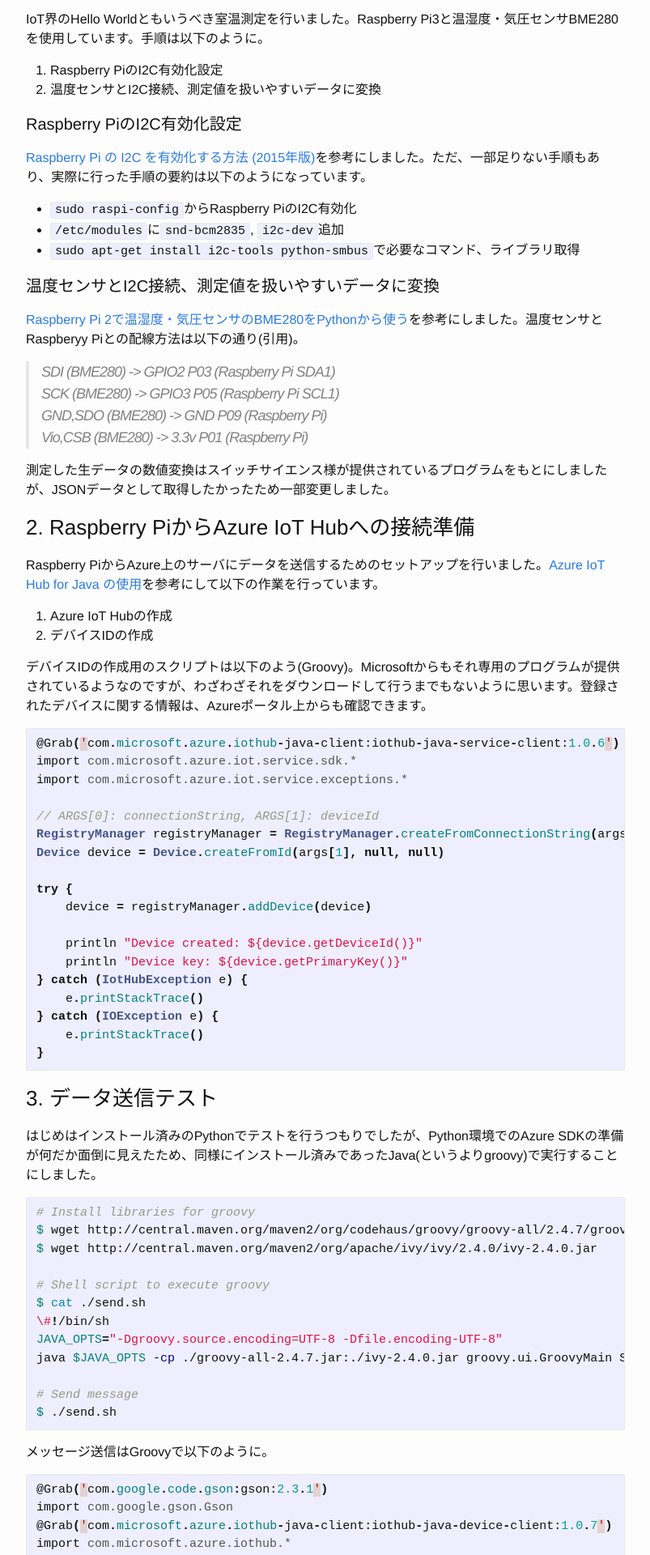
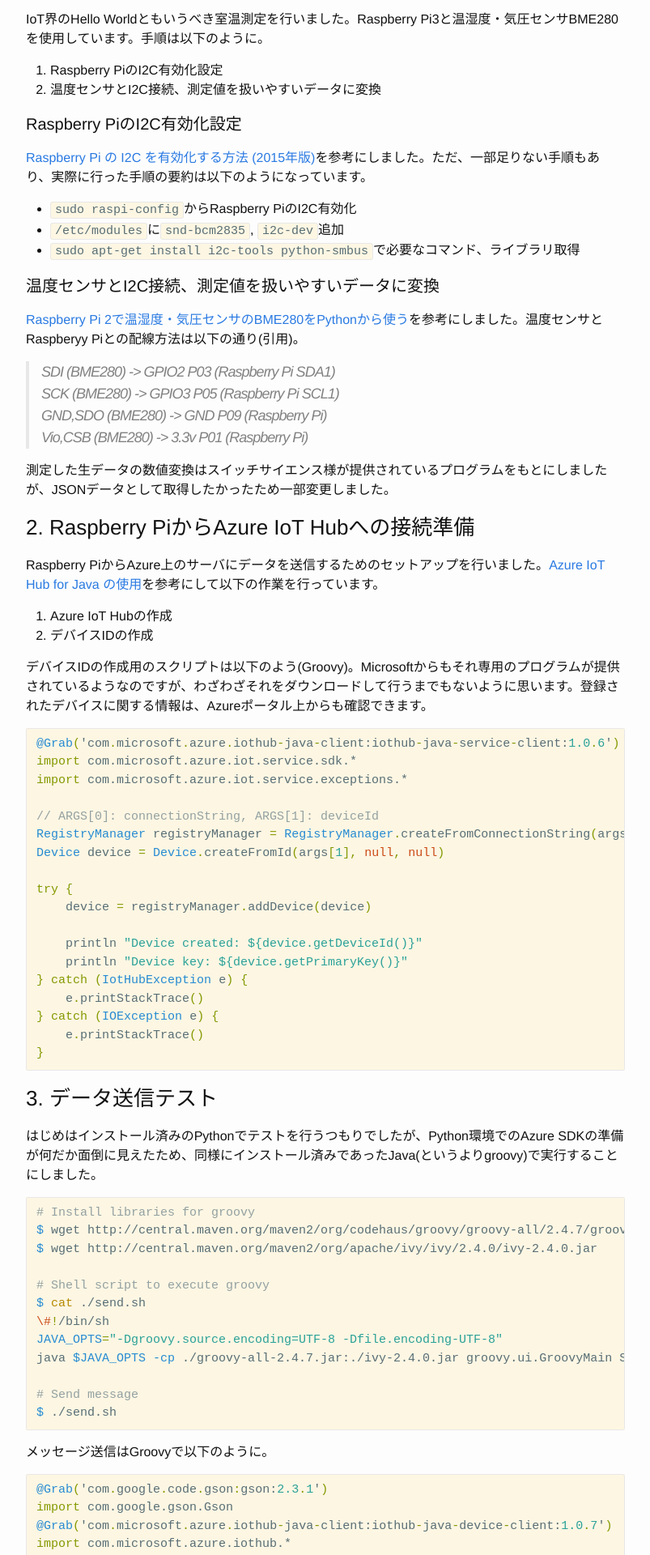
Before and after one commit to tiqwab/tiqwab.github.com, a Jekyll site: the page built from _posts/2016-06-26-azure-raspi-iot.md, in a window 1280 px wide. Shown: the part 568-2488 px from the top of the page at 81% size, without its empty margins (238-1041 px from the left). Built offline with Jekyll 4.4.1, drawn with Linux system fonts in a browser that asks for light colours.

Commit message:
Change syntax highlighting

```diff
--- /dev/null
+++ b/_sass/_custom.scss
@@ -0,0 +1,17 @@
+/* Syntax highlighting */
+$bg-color: #fdf6e3;
+
+.highlight {
+  background: $bg-color;
+  color: #586e75;
+
+  .highlighter-rouge & {
+    background: $bg-color;
+    color: #586e75;
+  }
+}
+
+pre, code {
+  background-color: $bg-color;
+  color: #586e75;
+}
--- /dev/null
+++ b/_sass/_syntax-highlighting-github.scss
@@ -0,0 +1,71 @@
+/**
+ * Syntax highlighting styles
+ */
+.highlight {
+    background: #fff;
+    @extend %vertical-rhythm;
+
+    .highlighter-rouge & {
+      background: #eef;
+    }
+
+    .c     { color: #998; font-style: italic } // Comment
+    .err   { color: #a61717; background-color: #e3d2d2 } // Error
+    .k     { font-weight: bold } // Keyword
+    .o     { font-weight: bold } // Operator
+    .cm    { color: #998; font-style: italic } // Comment.Multiline
+    .cp    { color: #999; font-weight: bold } // Comment.Preproc
+    .c1    { color: #998; font-style: italic } // Comment.Single
+    .cs    { color: #999; font-weight: bold; font-style: italic } // Comment.Special
+    .gd    { color: #000; background-color: #fdd } // Generic.Deleted
+    .gd .x { color: #000; background-color: #faa } // Generic.Deleted.Specific
+    .ge    { font-style: italic } // Generic.Emph
+    .gr    { color: #a00 } // Generic.Error
+    .gh    { color: #999 } // Generic.Heading
+    .gi    { color: #000; background-color: #dfd } // Generic.Inserted
+    .gi .x { color: #000; background-color: #afa } // Generic.Inserted.Specific
+    .go    { color: #888 } // Generic.Output
+    .gp    { color: #555 } // Generic.Prompt
+    .gs    { font-weight: bold } // Generic.Strong
+    .gu    { color: #aaa } // Generic.Subheading
+    .gt    { color: #a00 } // Generic.Traceback
+    .kc    { font-weight: bold } // Keyword.Constant
+    .kd    { font-weight: bold } // Keyword.Declaration
+    .kp    { font-weight: bold } // Keyword.Pseudo
+    .kr    { font-weight: bold } // Keyword.Reserved
+    .kt    { color: #458; font-weight: bold } // Keyword.Type
+    .m     { color: #099 } // Literal.Number
+    .s     { color: #d14 } // Literal.String
+    .na    { color: #008080 } // Name.Attribute
+    .nb    { color: #0086B3 } // Name.Builtin
+    .nc    { color: #458; font-weight: bold } // Name.Class
+    .no    { color: #008080 } // Name.Constant
+    .ni    { color: #800080 } // Name.Entity
+    .ne    { color: #900; font-weight: bold } // Name.Exception
+    .nf    { color: #900; font-weight: bold } // Name.Function
+    .nn    { color: #555 } // Name.Namespace
+    .nt    { color: #000080 } // Name.Tag
+    .nv    { color: #008080 } // Name.Variable
+    .ow    { font-weight: bold } // Operator.Word
+    .w     { color: #bbb } // Text.Whitespace
+    .mf    { color: #099 } // Literal.Number.Float
+    .mh    { color: #099 } // Literal.Number.Hex
+    .mi    { color: #099 } // Literal.Number.Integer
+    .mo    { color: #099 } // Literal.Number.Oct
+    .sb    { color: #d14 } // Literal.String.Backtick
+    .sc    { color: #d14 } // Literal.String.Char
+    .sd    { color: #d14 } // Literal.String.Doc
+    .s2    { color: #d14 } // Literal.String.Double
+    .se    { color: #d14 } // Literal.String.Escape
+    .sh    { color: #d14 } // Literal.String.Heredoc
+    .si    { color: #d14 } // Literal.String.Interpol
+    .sx    { color: #d14 } // Literal.String.Other
+    .sr    { color: #009926 } // Literal.String.Regex
+    .s1    { color: #d14 } // Literal.String.Single
+    .ss    { color: #990073 } // Literal.String.Symbol
+    .bp    { color: #999 } // Name.Builtin.Pseudo
+    .vc    { color: #008080 } // Name.Variable.Class
+    .vg    { color: #008080 } // Name.Variable.Global
+    .vi    { color: #008080 } // Name.Variable.Instance
+    .il    { color: #099 } // Literal.Number.Integer.Long
+}
--- a/_sass/_syntax-highlighting.scss
+++ b/_sass/_syntax-highlighting.scss
@@ -1,71 +1,84 @@
-/**
- * Syntax highlighting styles
- */
-.highlight {
-    background: #fff;
-    @extend %vertical-rhythm;
+/* Solarized Light
+For use with Jekyll and Pygments
+http://ethanschoonover.com/solarized
+SOLARIZED HEX      ROLE
+--------- -------- ------------------------------------------
+base01    #586e75  body text / default code / primary content
+base1     #93a1a1  comments / secondary content
+base3     #fdf6e3  background
+orange    #cb4b16  constants
+red       #dc322f  regex, special keywords
+blue      #268bd2  reserved keywords
+cyan      #2aa198  strings, numbers
+green     #859900  operators, other keywords
+*/
 
-    .highlighter-rouge & {
-      background: #eef;
-    }
-
-    .c     { color: #998; font-style: italic } // Comment
-    .err   { color: #a61717; background-color: #e3d2d2 } // Error
-    .k     { font-weight: bold } // Keyword
-    .o     { font-weight: bold } // Operator
-    .cm    { color: #998; font-style: italic } // Comment.Multiline
-    .cp    { color: #999; font-weight: bold } // Comment.Preproc
-    .c1    { color: #998; font-style: italic } // Comment.Single
-    .cs    { color: #999; font-weight: bold; font-style: italic } // Comment.Special
-    .gd    { color: #000; background-color: #fdd } // Generic.Deleted
-    .gd .x { color: #000; background-color: #faa } // Generic.Deleted.Specific
-    .ge    { font-style: italic } // Generic.Emph
-    .gr    { color: #a00 } // Generic.Error
-    .gh    { color: #999 } // Generic.Heading
-    .gi    { color: #000; background-color: #dfd } // Generic.Inserted
-    .gi .x { color: #000; background-color: #afa } // Generic.Inserted.Specific
-    .go    { color: #888 } // Generic.Output
-    .gp    { color: #555 } // Generic.Prompt
-    .gs    { font-weight: bold } // Generic.Strong
-    .gu    { color: #aaa } // Generic.Subheading
-    .gt    { color: #a00 } // Generic.Traceback
-    .kc    { font-weight: bold } // Keyword.Constant
-    .kd    { font-weight: bold } // Keyword.Declaration
-    .kp    { font-weight: bold } // Keyword.Pseudo
-    .kr    { font-weight: bold } // Keyword.Reserved
-    .kt    { color: #458; font-weight: bold } // Keyword.Type
-    .m     { color: #099 } // Literal.Number
-    .s     { color: #d14 } // Literal.String
-    .na    { color: #008080 } // Name.Attribute
-    .nb    { color: #0086B3 } // Name.Builtin
-    .nc    { color: #458; font-weight: bold } // Name.Class
-    .no    { color: #008080 } // Name.Constant
-    .ni    { color: #800080 } // Name.Entity
-    .ne    { color: #900; font-weight: bold } // Name.Exception
-    .nf    { color: #900; font-weight: bold } // Name.Function
-    .nn    { color: #555 } // Name.Namespace
-    .nt    { color: #000080 } // Name.Tag
-    .nv    { color: #008080 } // Name.Variable
-    .ow    { font-weight: bold } // Operator.Word
-    .w     { color: #bbb } // Text.Whitespace
-    .mf    { color: #099 } // Literal.Number.Float
-    .mh    { color: #099 } // Literal.Number.Hex
-    .mi    { color: #099 } // Literal.Number.Integer
-    .mo    { color: #099 } // Literal.Number.Oct
-    .sb    { color: #d14 } // Literal.String.Backtick
-    .sc    { color: #d14 } // Literal.String.Char
-    .sd    { color: #d14 } // Literal.String.Doc
-    .s2    { color: #d14 } // Literal.String.Double
-    .se    { color: #d14 } // Literal.String.Escape
-    .sh    { color: #d14 } // Literal.String.Heredoc
-    .si    { color: #d14 } // Literal.String.Interpol
-    .sx    { color: #d14 } // Literal.String.Other
-    .sr    { color: #009926 } // Literal.String.Regex
-    .s1    { color: #d14 } // Literal.String.Single
-    .ss    { color: #990073 } // Literal.String.Symbol
-    .bp    { color: #999 } // Name.Builtin.Pseudo
-    .vc    { color: #008080 } // Name.Variable.Class
-    .vg    { color: #008080 } // Name.Variable.Global
-    .vi    { color: #008080 } // Name.Variable.Instance
-    .il    { color: #099 } // Literal.Number.Integer.Long
-}
+.highlight { background-color: #fdf6e3; color: #586e75 }
+.highlight .c { color: #93a1a1 } /* Comment */
+.highlight .err { color: #586e75 } /* Error */
+.highlight .g { color: #586e75 } /* Generic */
+.highlight .k { color: #859900 } /* Keyword */
+.highlight .l { color: #586e75 } /* Literal */
+.highlight .n { color: #586e75 } /* Name */
+.highlight .o { color: #859900 } /* Operator */
+.highlight .x { color: #cb4b16 } /* Other */
+.highlight .p { color: #586e75 } /* Punctuation */
+.highlight .cm { color: #93a1a1 } /* Comment.Multiline */
+.highlight .cp { color: #859900 } /* Comment.Preproc */
+.highlight .c1 { color: #93a1a1 } /* Comment.Single */
+.highlight .cs { color: #859900 } /* Comment.Special */
+.highlight .gd { color: #2aa198 } /* Generic.Deleted */
+.highlight .ge { color: #586e75; font-style: italic } /* Generic.Emph */
+.highlight .gr { color: #dc322f } /* Generic.Error */
+.highlight .gh { color: #cb4b16 } /* Generic.Heading */
+.highlight .gi { color: #859900 } /* Generic.Inserted */
+.highlight .go { color: #586e75 } /* Generic.Output */
+.highlight .gp { color: #586e75 } /* Generic.Prompt */
+.highlight .gs { color: #586e75; font-weight: bold } /* Generic.Strong */
+.highlight .gu { color: #cb4b16 } /* Generic.Subheading */
+.highlight .gt { color: #586e75 } /* Generic.Traceback */
+.highlight .kc { color: #cb4b16 } /* Keyword.Constant */
+.highlight .kd { color: #268bd2 } /* Keyword.Declaration */
+.highlight .kn { color: #859900 } /* Keyword.Namespace */
+.highlight .kp { color: #859900 } /* Keyword.Pseudo */
+.highlight .kr { color: #268bd2 } /* Keyword.Reserved */
+.highlight .kt { color: #dc322f } /* Keyword.Type */
+.highlight .ld { color: #586e75 } /* Literal.Date */
+.highlight .m { color: #2aa198 } /* Literal.Number */
+.highlight .s { color: #2aa198 } /* Literal.String */
+.highlight .na { color: #586e75 } /* Name.Attribute */
+.highlight .nb { color: #B58900 } /* Name.Builtin */
+.highlight .nc { color: #268bd2 } /* Name.Class */
+.highlight .no { color: #cb4b16 } /* Name.Constant */
+.highlight .nd { color: #268bd2 } /* Name.Decorator */
+.highlight .ni { color: #cb4b16 } /* Name.Entity */
+.highlight .ne { color: #cb4b16 } /* Name.Exception */
+.highlight .nf { color: #268bd2 } /* Name.Function */
+.highlight .nl { color: #586e75 } /* Name.Label */
+.highlight .nn { color: #586e75 } /* Name.Namespace */
+.highlight .nx { color: #586e75 } /* Name.Other */
+.highlight .py { color: #586e75 } /* Name.Property */
+.highlight .nt { color: #268bd2 } /* Name.Tag */
+.highlight .nv { color: #268bd2 } /* Name.Variable */
+.highlight .ow { color: #859900 } /* Operator.Word */
+.highlight .w { color: #586e75 } /* Text.Whitespace */
+.highlight .mf { color: #2aa198 } /* Literal.Number.Float */
+.highlight .mh { color: #2aa198 } /* Literal.Number.Hex */
+.highlight .mi { color: #2aa198 } /* Literal.Number.Integer */
+.highlight .mo { color: #2aa198 } /* Literal.Number.Oct */
+.highlight .sb { color: #93a1a1 } /* Literal.String.Backtick */
+.highlight .sc { color: #2aa198 } /* Literal.String.Char */
+.highlight .sd { color: #586e75 } /* Literal.String.Doc */
+.highlight .s2 { color: #2aa198 } /* Literal.String.Double */
+.highlight .se { color: #cb4b16 } /* Literal.String.Escape */
+.highlight .sh { color: #586e75 } /* Literal.String.Heredoc */
+.highlight .si { color: #2aa198 } /* Literal.String.Interpol */
+.highlight .sx { color: #2aa198 } /* Literal.String.Other */
+.highlight .sr { color: #dc322f } /* Literal.String.Regex */
+.highlight .s1 { color: #2aa198 } /* Literal.String.Single */
+.highlight .ss { color: #2aa198 } /* Literal.String.Symbol */
+.highlight .bp { color: #268bd2 } /* Name.Builtin.Pseudo */
+.highlight .vc { color: #268bd2 } /* Name.Variable.Class */
+.highlight .vg { color: #268bd2 } /* Name.Variable.Global */
+.highlight .vi { color: #268bd2 } /* Name.Variable.Instance */
+.highlight .il { color: #2aa198 } /* Literal.Number.Integer.Long */
--- a/css/main.scss
+++ b/css/main.scss
@@ -49,5 +49,6 @@
 @import
         "base",
         "layout",
-        "syntax-highlighting"
+        "syntax-highlighting",
+        "custom"
 ;
```
Also changed, not shown: _config.yml (line endings or trailing spaces).
